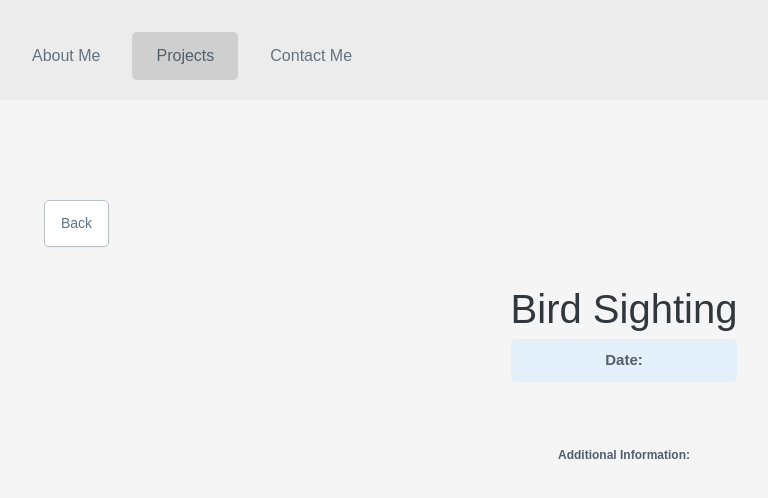
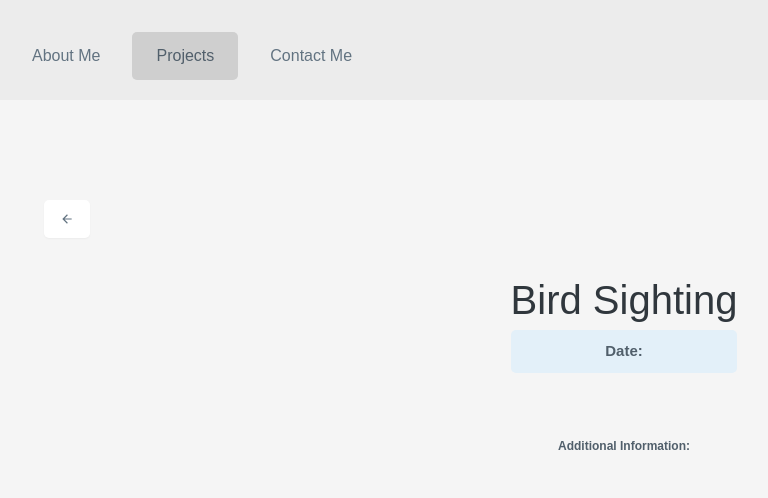
Before and after one commit to JellyYJ/portfolio, a React (Vite) app in the folder portfolio/: page /projects/birdSighting in a window 1280 px wide. Shown: the top 498 px of the page, without its empty margins (16-784 px from the left). Built offline with nearby package versions, Linux system fonts and the light colour scheme.

Commit message:
Separate component files for ProjectDetails

```diff
--- a/portfolio/src/pages/Project.jsx
+++ b/portfolio/src/pages/Project.jsx
@@ -1,5 +1,5 @@
 import React from "react";
-import ProjectDetail from "../ui/projectDetail";
+import ProjectDetail from "../ui/ProjectDetail";
 import { useParams } from "react-router-dom";
 import projectsData from "../assets/data/projectData.json";
 
--- a/portfolio/src/ui/Button.jsx
+++ b/portfolio/src/ui/Button.jsx
@@ -32,7 +32,7 @@ const variations = {
   secondary: css`
     color: var(--color-grey-600);
     background: var(--color-grey-0);
-    border: 1px solid var(--color-grey-200);
+    /* border: 1px solid var(--color-grey-200); */
 
     &:hover {
       background-color: var(--color-grey-50);
--- a/portfolio/src/ui/Popup.jsx
+++ b/portfolio/src/ui/Popup.jsx
@@ -1,5 +1,3 @@
-// Modal.js
-import React from "react";
 import styled from "styled-components";
 
 const ModalOverlay = styled.div`
--- /dev/null
+++ b/portfolio/src/ui/ProjectDetailsHeader.jsx
@@ -0,0 +1,49 @@
+import styled from "styled-components";
+import Heading from "./Heading";
+import StyledDiv from "./Paragraph";
+import Button from "./Button";
+
+const ProjectHeaderContainer = styled.div`
+  display: flex;
+  flex-direction: column;
+  align-items: center;
+`;
+
+const InfoContainer = styled.div`
+  background-color: var(--color-blue-50);
+  padding: 1rem;
+  border-radius: 5px;
+  width: 100%;
+  display: flex;
+  flex-direction: row;
+  justify-content: center;
+  gap: 3rem;
+`;
+
+const DateInfo = styled(StyledDiv)`
+  font-size: 1.5rem;
+`;
+
+function ProjectDetailsHeader({ project, moveBack }) {
+  return (
+    <ProjectHeaderContainer>
+      <Heading as="h3">{project.name}</Heading>
+      <InfoContainer>
+        <DateInfo>
+          <strong>Date:</strong> {project.date}
+        </DateInfo>
+        {project.projectLink && (
+          <a
+            href={project.projectLink}
+            target="_blank"
+            rel="noopener noreferrer"
+          >
+            View Website
+          </a>
+        )}
+      </InfoContainer>
+    </ProjectHeaderContainer>
+  );
+}
+
+export default ProjectDetailsHeader;
--- /dev/null
+++ b/portfolio/src/ui/ProjectShowcase.jsx
@@ -0,0 +1,75 @@
+import styled from "styled-components";
+
+const GifContainer = styled.li`
+  display: flex;
+  flex-direction: column;
+  align-items: center;
+  background-color: var(--color-grey-50);
+  padding: 20px;
+  border-radius: 10px;
+  box-shadow: 0 2px 4px rgba(0, 0, 0, 0.1);
+  margin-bottom: 20px;
+  gap: 2rem;
+
+  &:hover {
+    transform: scale(1.1);
+    transition: transform 0.3s ease-in-out;
+    cursor: pointer;
+  }
+
+  @media (min-width: 768px) {
+    flex-direction: ${({ reverse }) => (reverse ? "row-reverse" : "row")};
+
+    /* flex-direction: ${({ reverse }) =>
+      (reverse ? "row-reverse" : "row").toString()};
+    align-items: flex-start; */
+  }
+`;
+
+const GifImage = styled.img`
+  width: 100%;
+  border-radius: 10px;
+  margin-bottom: 1rem;
+
+  @media (min-width: 768px) {
+    width: 60%;
+    margin-bottom: 0px;
+  }
+`;
+
+const GifTitle = styled.div`
+  font-size: 2rem;
+  margin-bottom: 10px;
+  font-weight: bold;
+`;
+
+const ExplanationContainer = styled.div`
+  max-width: 100%;
+  margin: auto;
+  text-align: left;
+`;
+
+const ExplanationText = styled.p`
+  font-size: 1.7rem;
+  line-height: 1.4;
+`;
+
+function ProjectShowcase({ gifInfo, openModal }) {
+  return (
+    // <GifsContainer>
+    <GifContainer
+      // reverse={String(gifInfo.index % 2 === 1)}
+      reverse={gifInfo?.index % 2 === 1}
+      onClick={() => openModal(gifInfo.gif)}
+    >
+      <GifImage src={gifInfo.gif} alt={gifInfo?.gifTitle} />
+      <ExplanationContainer>
+        <GifTitle>{gifInfo.gifTitle}</GifTitle>
+        <ExplanationText>{gifInfo.explanation}</ExplanationText>
+      </ExplanationContainer>
+    </GifContainer>
+    // </GifsContainer>
+  );
+}
+
+export default ProjectShowcase;
--- a/portfolio/src/ui/projectDetail.jsx
+++ b/portfolio/src/ui/projectDetail.jsx
@@ -1,55 +1,19 @@
 import React, { useState } from "react";
 import styled from "styled-components";
+import { IoMdArrowBack } from "react-icons/io";
+
 import Heading from "./Heading";
 import StyledDiv from "./Paragraph";
+import Popup from "./Popup";
 import Button from "./Button";
-import Popup from "./Popup";
+import ProjectDetailsHeader from "./ProjectDetailsHeader";
+import ProjectShowcase from "./ProjectShowcase";
 
 import { useMoveBack } from "../hooks/useMoveBack";
 
 const BackButton = styled(Button)`
   margin-right: auto;
 `;
-
-const ProjectHeader = styled.div`
-  display: flex;
-  flex-direction: column;
-  align-items: center;
-`;
-
-const InfoContainer = styled.div`
-  background-color: var(--color-blue-50);
-  padding: 1rem;
-  border-radius: 5px;
-  width: 100%;
-  display: flex;
-  flex-direction: row;
-  justify-content: center;
-  gap: 3rem;
-`;
-
-// const GifsContainer = styled.ul`
-//   display: flex;
-//   flex-wrap: wrap;
-//   max-width: 120rem;
-//   gap: 2rem;
-// `;
-
-// const GifContainer = styled.li`
-//   display: flex;
-//   flex-direction: column;
-//   align-items: center;
-//   background-color: var(--color-grey-50);
-//   padding: 20px;
-//   border-radius: 10px;
-//   box-shadow: 0 2px 4px rgba(0, 0, 0, 0.1);
-//   margin-bottom: 20px;
-
-//   @media (min-width: 768px) {
-//     flex-direction: row;
-//     align-items: flex-start;
-//   }
-// `;
 
 const GifsContainer = styled.div`
   display: grid;
@@ -59,68 +23,6 @@ const GifsContainer = styled.div`
   @media (min-width: 1240px) {
     grid-template-columns: repeat(2, 1fr);
   }
-`;
-
-const GifContainer = styled.li`
-  display: flex;
-  flex-direction: column;
-  align-items: center;
-  background-color: var(--color-grey-50);
-  padding: 20px;
-  border-radius: 10px;
-  box-shadow: 0 2px 4px rgba(0, 0, 0, 0.1);
-  margin-bottom: 20px;
-  gap: 2rem;
-
-  &:hover {
-    transform: scale(1.1);
-    transition: transform 0.3s ease-in-out;
-    cursor: pointer;
-  }
-
-  @media (min-width: 768px) {
-    flex-direction: ${({ reverse }) => (reverse ? "row-reverse" : "row")};
-    align-items: flex-start;
-  }
-`;
-
-const Gif = styled.img`
-  width: 100%;
-  border-radius: 10px;
-  margin-bottom: 1rem;
-  /* margin: ${({ reverse }) => (reverse ? "0 0 0 20px" : "0 20px 0 0")}; */
-
-  @media (min-width: 768px) {
-    width: 60%;
-    margin-bottom: 0px;
-  }
-`;
-
-const GifTitle = styled.div`
-  font-size: 2rem;
-  margin-bottom: 10px;
-  font-weight: bold;
-  /* margin-bottom: 10px; */
-`;
-
-const ExplanationText = styled.p`
-  font-size: 1.7rem;
-  line-height: 1.4;
-`;
-
-const ExplanationContainer = styled.div`
-  max-width: 100%;
-  margin: auto;
-  text-align: left;
-`;
-
-const ProjectImage = styled.img`
-  max-width: 100%;
-  height: auto;
-`;
-
-const DateInfo = styled(StyledDiv)`
-  font-size: 1.5rem;
 `;
 
 const Description = styled(StyledDiv)`
@@ -157,27 +59,10 @@ function ProjectDetail({ project }) {
   return (
     <>
       <BackButton variation="secondary" onClick={moveBack}>
-        Back
+        <IoMdArrowBack />
       </BackButton>
 
-      <ProjectHeader>
-        <Heading as="h3">{project.name}</Heading>
-        <InfoContainer>
-          <DateInfo>
-            <strong>Date:</strong> {project.date}
-          </DateInfo>
-          {project.projectLink && (
-            <a
-              href={project.projectLink}
-              target="_blank"
-              rel="noopener noreferrer"
-            >
-              View Website
-            </a>
-          )}
-        </InfoContainer>
-      </ProjectHeader>
-
+      <ProjectDetailsHeader project={project} moveBack={moveBack} />
       {/* <ProjectImage src={project.img} alt={project.name} /> */}
       {/* <Description>{project.summary}</Description> */}
       {/* <ProjectImage src={project.img2} alt={`${project.name} Demo`} /> */}
@@ -187,24 +72,17 @@ function ProjectDetail({ project }) {
 
       <GifsContainer>
         {project.gifs?.map((gifInfo, index) => (
-          <GifContainer
+          <ProjectShowcase
             key={index}
-            reverse={index % 2 === 1}
-            onClick={() => openModal(gifInfo.gif)}
-          >
-            <Gif
-              src={gifInfo.gif}
-              alt={gifInfo?.gifTitle}
-              reverse={index % 2 === 1}
-            />
-
-            <ExplanationContainer>
-              <GifTitle>{gifInfo.gifTitle}</GifTitle>
-              <ExplanationText>{gifInfo.explanation}</ExplanationText>
-            </ExplanationContainer>
-          </GifContainer>
+            gifInfo={{ ...gifInfo, index }}
+            openModal={openModal}
+          />
         ))}
       </GifsContainer>
+
+      <Popup isOpen={modalOpen} onClose={closeModal}>
+        {selectedGif && <img src={selectedGif} alt={selectedGif.gifTitle} />}
+      </Popup>
 
       {project.features && (
         <FeaturesContainer>
@@ -217,10 +95,6 @@ function ProjectDetail({ project }) {
         </FeaturesContainer>
       )}
 
-      <Popup isOpen={modalOpen} onClose={closeModal}>
-        {selectedGif && <img src={selectedGif} alt={selectedGif.gifTitle} />}
-      </Popup>
-
       <AdditionalInfo>
         <p>
           <strong>Additional Information:</strong> {project.additionalInfo}
```
